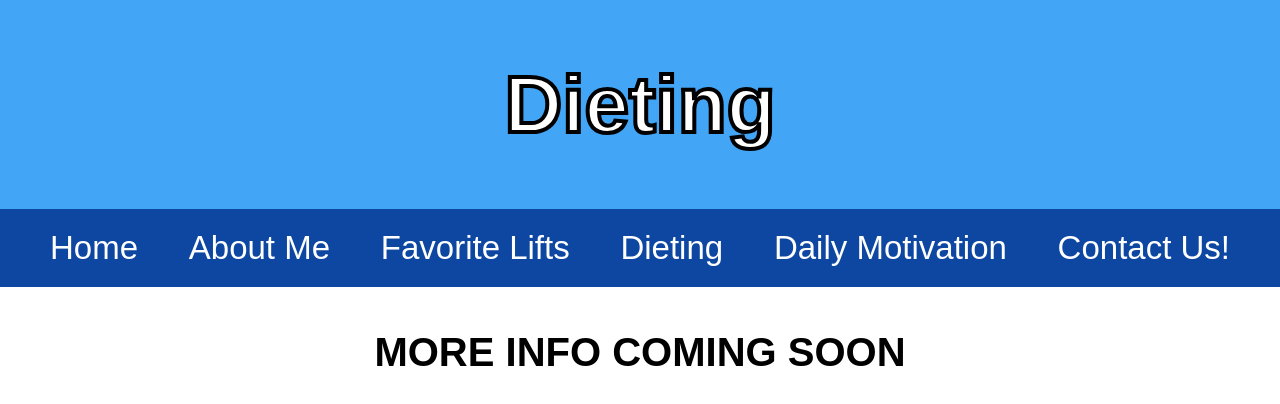
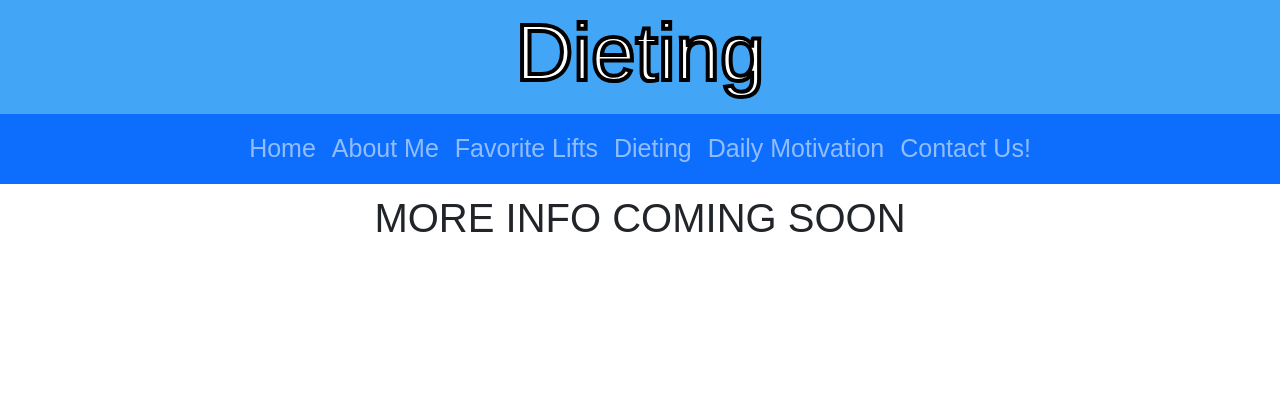
Before and after one commit to colts115/fitness-website, a plain HTML site: page dieting.html in a window 1280 px wide. Drawn offline with nearby package versions, Linux system fonts and the light colour scheme.

Commit message:
Added bootstrap to my main navigation bar, deleted old css rules

```diff
--- a/css/styles.css
+++ b/css/styles.css
@@ -14,27 +14,6 @@ body {
 }
 
 
-.flex-nav ul {
-    font-size:33px;
-    display: flex;
-    justify-content: space-between;
-    list-style: none;
-    padding-left: 50px;
-    padding-right: 50px;
-    padding-top: 0px;
-    margin: 0;
-    background-color: #0d47a1;
-    padding: 20px 50px;
-}
-
-.flex-nav a {
-    color: white;
-    text-decoration: none;
-    transition:color 0.3s ease;
-}
-.flex-nav a:hover{
-    color:#abccf8;
-}
 header{
     background-color:#42a5f5;
     -webkit-text-stroke: 4px rgb(0, 0, 0);
--- a/dieting.html
+++ b/dieting.html
@@ -4,25 +4,41 @@
 <head>
     <meta charset="UTF-8">
     <meta name="viewport" content="width=device-width, initial-scale-1.0">
+    <link href="https://cdn.jsdelivr.net/npm/bootstrap@5.3.3/dist/css/bootstrap.min.css" rel="stylesheet"
+        integrity="sha384-QWTKZyjpPEjISv5WaRU9OFeRpok6YctnYmDr5pNlyT2bRjXh0JMhjY6hW+ALEwIH" crossorigin="anonymous">
     <link rel="stylesheet" href="css/styles.css">
     <title>Fitness</title>
 </head>
 
 <body>
-    <header> <!--The header contains the page title-->
+    <header>
         <h1>Dieting</h1>
     </header>
-    <nav class="flex-nav">
-        <ul>
-            <li class="button"><a href="index.html"> Home</a></li>
-            <li class="button"><a href="about_me.html"> About Me</a></li>
-            <li class="button"><a href="favorite_lifts.html"> Favorite Lifts</a></li>
-            <li class="button"><a href="dieting.html"> Dieting</a></li>
-            <li class="button"><a href="page2.html"> Daily Motivation</a></li>
-            <li class="button"><a href="contact.html"> Contact Us!</a></li>
-        </ul>
+    <nav class="navbar navbar-expand-lg navbar-dark bg-primary">
+        <div class="container-fluid justify-content-center">
+            <button class="navbar-toggler" type="button" data-bs-toggle="collapse" data-bs-target="#navbarNav"
+                aria-controls="navbarNav" aria-expanded="false" aria-label="Toggle navigation">
+                <span class="navbar-toggler-icon"></span>
+            </button>
+
+            <div class="collapse navbar-collapse justify-content-center" id="navbarNav">
+                <ul class="navbar-nav text-center">
+                    <li class="nav-item"><a class="nav-link" href="index.html">Home</a></li>
+                    <li class="nav-item"><a class="nav-link" href="about_me.html">About Me</a></li>
+                    <li class="nav-item"><a class="nav-link" href="favorite_lifts.html">Favorite Lifts</a></li>
+                    <li class="nav-item"><a class="nav-link" href="dieting.html">Dieting</a></li>
+                    <li class="nav-item"><a class="nav-link" href="page2.html">Daily Motivation</a></li>
+                    <li class="nav-item"><a class="nav-link" href="contact.html">Contact Us!</a></li>
+                </ul>
+            </div>
+        </div>
     </nav>
+
+
     <h2>MORE INFO COMING SOON</h2>
+    <script src="https://cdn.jsdelivr.net/npm/bootstrap@5.3.3/dist/js/bootstrap.bundle.min.js"
+        crossorigin="anonymous"></script>
+
 </body>
 
 </html>
```
Also changed, not shown: about_me.html (+20 -9 lines), contact.html (+20 -9 lines), favorite_lifts.html (+20 -9 lines), index.html (+20 -9 lines), page2.html (+21 -10 lines).
